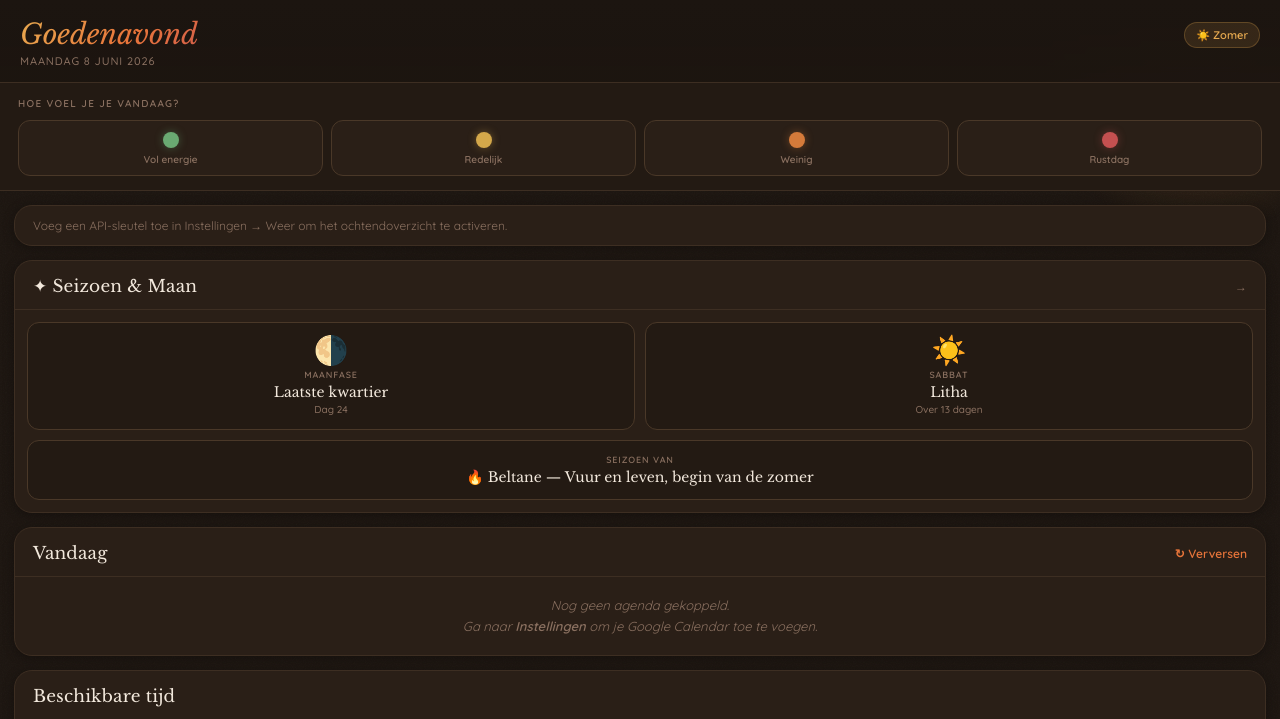
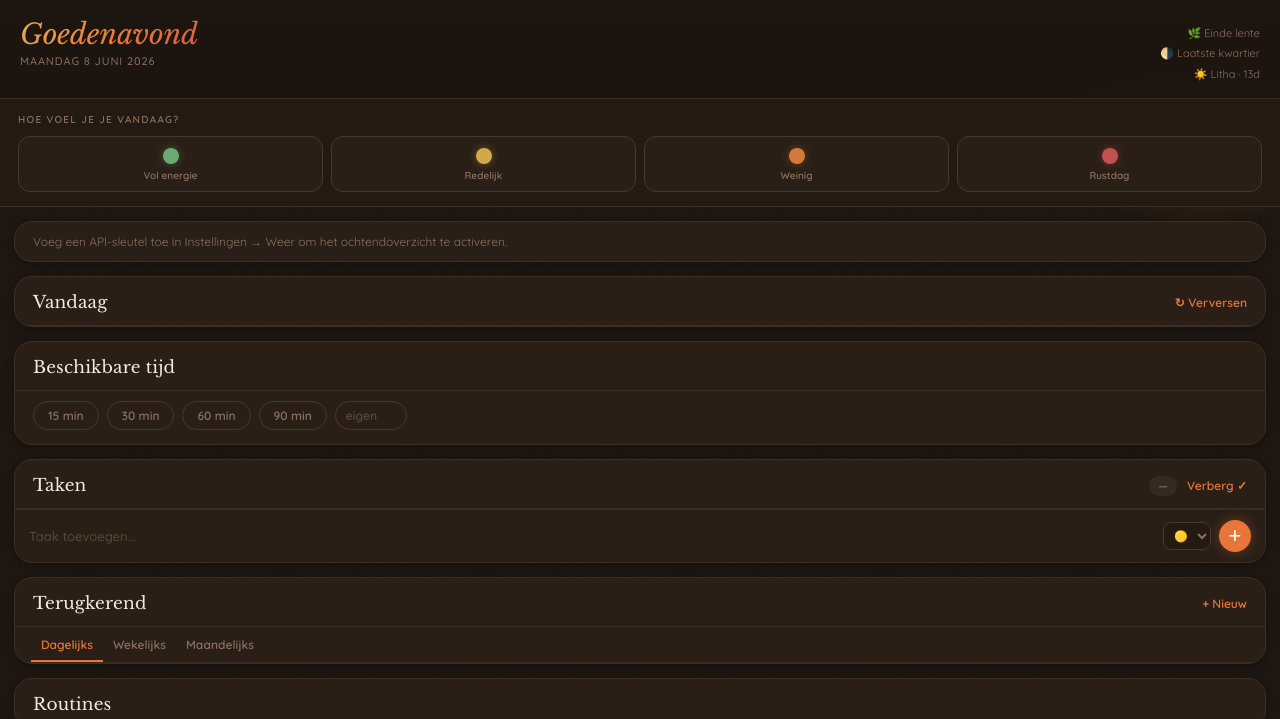
Before and after one commit to joliekeH/MijnDashboard, a plain HTML site: page index.html in a window 1280 px wide. Shown: the top 719 px of the page. Drawn offline with nearby package versions, Linux system fonts and the light colour scheme.

Commit message:
Seizoensbalk: drie elementen verticaal naast datum in header

```diff
--- a/index.html
+++ b/index.html
@@ -806,12 +806,12 @@ body::before {
 <div class="page active z1" id="page-dag">
 
   <div class="header z1">
-    <div class="header-row">
+    <div class="header-row" style="display:flex;align-items:flex-start;justify-content:space-between">
       <div>
         <div class="greeting" id="greeting">Goedemorgen</div>
         <div class="date-str" id="date-str">—</div>
       </div>
-      <div class="season-chip" id="season-chip">🌱 Lente</div>
+      <div id="seasonal-strip" style="text-align:right;font-size:11px;color:var(--muted);line-height:1.85;margin-top:3px;flex-shrink:0"></div>
     </div>
   </div>
 
@@ -839,15 +839,6 @@ body::before {
     <!-- Ochtendoverzicht -->
     <div class="card">
       <div id="morning-overview"></div>
-    </div>
-
-    <!-- Maan & seizoen mini -->
-    <div class="card" onclick="navTo('ritueel', document.querySelectorAll('.nbtn')[2])">
-      <div class="card-head">
-        <span class="card-title">✦ Seizoen & Maan</span>
-        <span style="font-size:12px;color:var(--muted)">→</span>
-      </div>
-      <div class="ritual-tiles" id="ritual-mini-tiles"></div>
     </div>
 
     <!-- Agenda -->
@@ -1481,6 +1472,38 @@ function navTo(page, btn){
 // ════════════════════════════════════════════════════════
 // HEADER
 // ════════════════════════════════════════════════════════
+function getHeaderMicroSeason(){
+  const now=new Date(); const m=now.getMonth(); const d=now.getDate(); const md=m*100+d;
+  const S=[
+    {s:20,  name:'Midden winter', icon:'⭐'},
+    {s:119, name:'Einde winter',  icon:'❄️'},
+    {s:221, name:'Begin lente',   icon:'🌱'},
+    {s:320, name:'Midden lente',  icon:'🌸'},
+    {s:421, name:'Einde lente',   icon:'🌿'},
+    {s:521, name:'Begin zomer',   icon:'☀️'},
+    {s:623, name:'Midden zomer',  icon:'🌻'},
+    {s:723, name:'Einde zomer',   icon:'🌾'},
+    {s:822, name:'Begin herfst',  icon:'🍂'},
+    {s:923, name:'Midden herfst', icon:'🍁'},
+    {s:1022,name:'Einde herfst',  icon:'🦔'},
+    {s:1121,name:'Begin winter',  icon:'🕯️'},
+  ];
+  let cur={name:'Begin winter',icon:'🕯️'};
+  for(let i=S.length-1;i>=0;i--){ if(md>=S[i].s){cur=S[i];break;} }
+  return cur;
+}
+
+function getNextSabbatStrip(){
+  const now=new Date(); const year=now.getFullYear();
+  const all=[...getSabbats(year),...getSabbats(year+1)];
+  const future=all.filter(s=>{
+    const diff=Math.ceil((s.date-now)/86400000);
+    return diff>=0&&diff<=42;
+  });
+  if(!future.length) return null;
+  return {name:future[0].name, icon:future[0].icon, days:Math.ceil((future[0].date-now)/86400000)};
+}
+
 function initHeader(){
   const now=new Date();
   const h=now.getHours();
@@ -1490,10 +1513,14 @@ function initHeader(){
   const months=['januari','februari','maart','april','mei','juni','juli','augustus','september','oktober','november','december'];
   document.getElementById('date-str').textContent=
     `${days[now.getDay()]} ${now.getDate()} ${months[now.getMonth()]} ${now.getFullYear()}`;
-  const m=now.getMonth();
-  const seasons=[[11,0,1,'❄️ Winter'],[2,3,4,'🌱 Lente'],[5,6,7,'☀️ Zomer'],[8,9,10,'🍂 Herfst']];
-  for(const [a,b,c,l] of seasons){
-    if([a,b,c].includes(m)){ document.getElementById('season-chip').textContent=l; break; }
+  const strip=document.getElementById('seasonal-strip');
+  if(strip){
+    const micro=getHeaderMicroSeason();
+    const moon=moonPhase(now);
+    const sabbat=getNextSabbatStrip();
+    let html=`<div>${micro.icon} ${micro.name}</div><div>${moon.icon} ${moon.name}</div>`;
+    if(sabbat) html+=`<div>${sabbat.icon ? sabbat.icon+' ' : ''}${sabbat.name} · ${sabbat.days}d</div>`;
+    strip.innerHTML=html;
   }
 }
 
```
